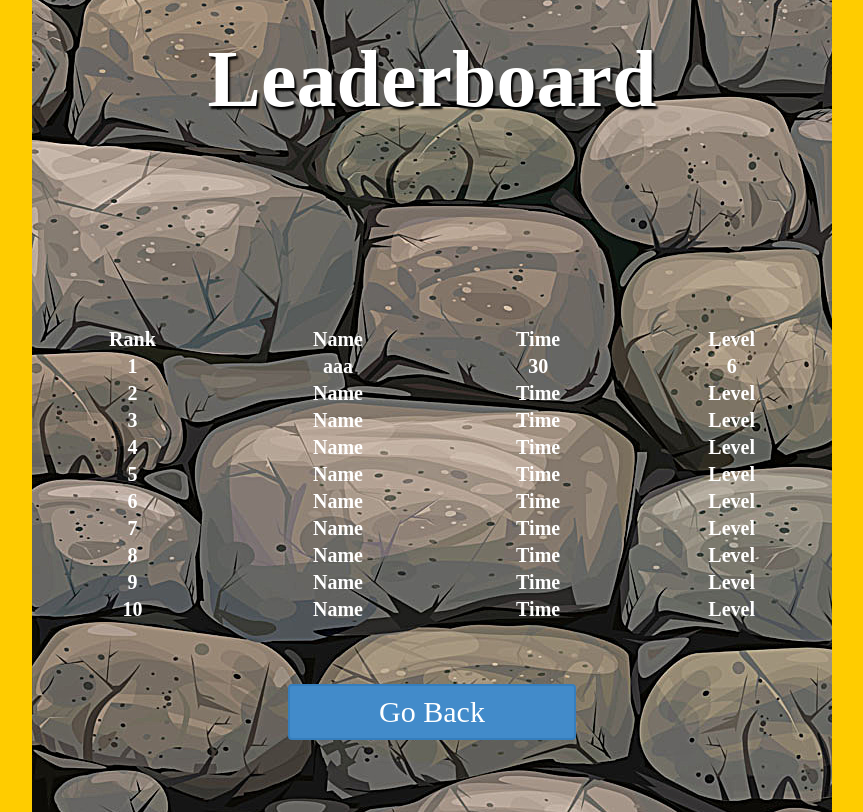
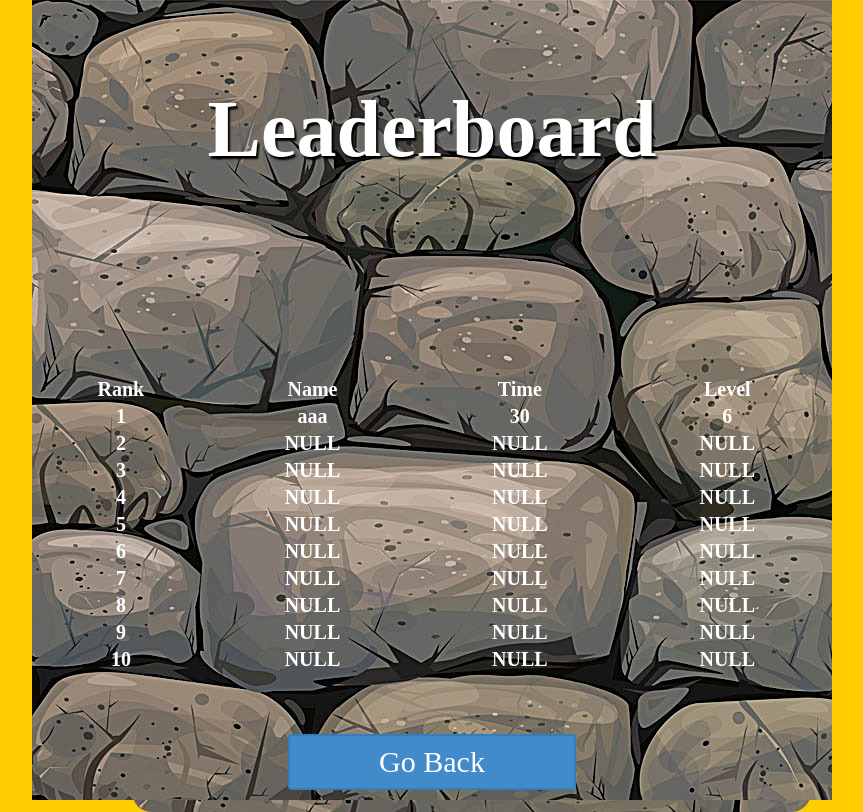
Before and after one commit to nelsonGuo/awesome-game-project-, a PHP site: page / in a window 1280 px wide, after a click that opens the changed part. Shown: the whole page, without its empty margins (208-1071 px from the left). Run offline with PHP 8.4, Linux system fonts and the light colour scheme; lists and menus that the app fills with data are empty.

Commit message:
leaderboard pos

```diff
--- a/bigScreen.css
+++ b/bigScreen.css
@@ -159,7 +159,7 @@ a {
     text-shadow: 2px 3px 2px #000;
 }
 #leaderBoard{
-    position: fixed;
+    position: absolute;
     display: none;
     background-image: url('background.jpg');
     color: #fff;
@@ -168,7 +168,7 @@ a {
     left:0;
     bottom: 0;
     right:0;
-    height: 900px;
+    height: 100%;
     width: 800px;
 }
 #leaderBoard table{
--- a/index.html
+++ b/index.html
@@ -36,57 +36,57 @@
 						</tr>
 						<tr>
 							<th>2</th>
-							<th>Name</th>
-							<th>Time</th>
-							<th>Level</th>
+							<th>NULL</th>
+							<th>NULL</th>
+							<th>NULL</th>
 						</tr>
 						<tr>
 							<th>3</th>
-							<th>Name</th>
-							<th>Time</th>
-							<th>Level</th>
+							<th>NULL</th>
+							<th>NULL</th>
+							<th>NULL</th>
 						</tr>
 						<tr>
 							<th>4</th>
-							<th>Name</th>
-							<th>Time</th>
-							<th>Level</th>
+							<th>NULL</th>
+							<th>NULL</th>
+							<th>NULL</th>
 						</tr>
 						<tr>
 							<th>5</th>
-							<th>Name</th>
-							<th>Time</th>
-							<th>Level</th>
+							<th>NULL</th>
+							<th>NULL</th>
+							<th>NULL</th>
 						</tr>
 						<tr>
 							<th>6</th>
-							<th>Name</th>
-							<th>Time</th>
-							<th>Level</th>
+							<th>NULL</th>
+							<th>NULL</th>
+							<th>NULL</th>
 						</tr>
 						<tr>
 							<th>7</th>
-							<th>Name</th>
-							<th>Time</th>
-							<th>Level</th>
+							<th>NULL</th>
+							<th>NULL</th>
+							<th>NULL</th>
 						</tr>
 						<tr>
 							<th>8</th>
-							<th>Name</th>
-							<th>Time</th>
-							<th>Level</th>
+							<th>NULL</th>
+							<th>NULL</th>
+							<th>NULL</th>
 						</tr>
 						<tr>
 							<th>9</th>
-							<th>Name</th>
-							<th>Time</th>
-							<th>Level</th>
+							<th>NULL</th>
+							<th>NULL</th>
+							<th>NULL</th>
 						</tr>
 						<tr>
 							<th>10</th>
-							<th>Name</th>
-							<th>Time</th>
-							<th>Level</th>
+							<th>NULL</th>
+							<th>NULL</th>
+							<th>NULL</th>
 						</tr>
 					</table>
 					<a class="btn btn-primary btn-lg" id="back" onclick="HomePage()">Go Back</a>
```
